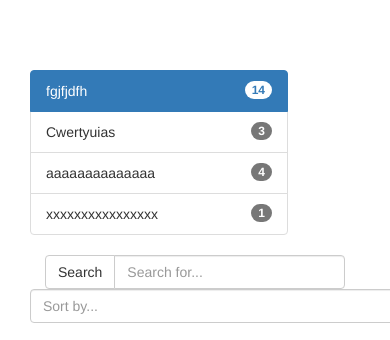
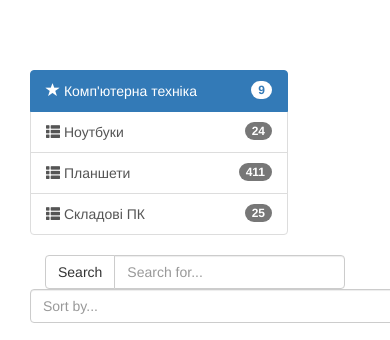
Before and after one commit to OlegNovatskiy/Shop, a Yii app: template views/products/category.php in a window 390 px wide; the page is wider, and only the part inside the window is pictured. Shown: the top 340 px of that part. Run offline with PHP 8.4 and a stand-in for Yii, Linux system fonts and the light colour scheme; the template is opened without the code that fills it, so the values that code supplies are empty; some libraries are stand-ins or nearby versions.

Commit message:
category first commit

```diff
--- a/views/products/category.php
+++ b/views/products/category.php
@@ -40,25 +40,21 @@ $this->params['breadcrumbs'][] = $this->title;
 </style>
 <div class="sizelist">
     <div class="col-sm-4">
-	<ul class="list-group">
-  <li class="list-group-item active">
-    <span class="badge">14</span>
-    fgjfjdfh
-  </li>
-  <li class="list-group-item">
-    <span class="badge">3</span>
-    Cwertyuias
-  </li>
-  <li class="list-group-item">
-    <span class="badge">4</span>
-    aaaaaaaaaaaaaa
-  </li>
-  <li class="list-group-item">
-    <span class="badge">1</span>
-    xxxxxxxxxxxxxxxx
-  </li>
-</ul>
+		<div class="list-group">
+    <a href="#" class="list-group-item active">
+        <span class="glyphicon glyphicon-star"></span> Комп'ютерна техніка <span class="badge">9</span>
+    </a>
+    <a href="#" class="list-group-item">
+        <span class="glyphicon glyphicon-th-list"></span> Ноутбуки <span class="badge">24</span>
+    </a>
+    <a href="#" class="list-group-item">
+        <span class="glyphicon glyphicon-th-list"></span> Планшети <span class="badge">411</span>
+    </a>
+    <a href="#" class="list-group-item">
+        <span class="glyphicon glyphicon-th-list"></span> Складові ПК <span class="badge">25</span>
+    </a>
 </div>
+	</div>
 </div>
 <div class="col-sm-8">
 
@@ -97,19 +93,8 @@ $this->params['breadcrumbs'][] = $this->title;
 			<div class="textbox">
 				<p>Lorem ipsum dolor sit amet, consectetur adipisicing elit, sed do eiusmod</p>
 			</div>
-			<div class="buttons">
-				<p><a href="#" class="btn btn-primary" id="mainbutton" role="button">Button</a> <a href="#" class="btn btn-default" id="secondbutton" role="button">Like!</a><a href="#" class="btn btn-default" id="thirdbutton" role="button">IN</a>
-			</div>
-
-	</div>
-	<div class="col-sm-4">
-
-		<div class="picturebox">
-			<a href="lorem.html"><img src=".."
-  			width="196" height="200" alt="lorem"></a>
-			</div>
-			<div class="textbox">
-				<p>Lorem ipsum dolor sit amet, consectetur adipisicing elit, sed do eiusmod</p>
+			<div class="price">
+				<p>Price</p>
 			</div>
 			<div class="buttons">
 				<p><a href="#" class="btn btn-primary" id="mainbutton" role="button">Button</a> <a href="#" class="btn btn-default" id="secondbutton" role="button">Like!</a><a href="#" class="btn btn-default" id="thirdbutton" role="button">IN</a>
@@ -125,6 +110,26 @@ $this->params['breadcrumbs'][] = $this->title;
 			<div class="textbox">
 				<p>Lorem ipsum dolor sit amet, consectetur adipisicing elit, sed do eiusmod</p>
 			</div>
+			<div class="price">
+				<p>Price</p>
+			</div>
+			<div class="buttons">
+				<p><a href="#" class="btn btn-primary" id="mainbutton" role="button">Button</a> <a href="#" class="btn btn-default" id="secondbutton" role="button">Like!</a><a href="#" class="btn btn-default" id="thirdbutton" role="button">IN</a>
+			</div>
+
+	</div>
+	<div class="col-sm-4">
+
+		<div class="picturebox">
+			<a href="lorem.html"><img src=".."
+  			width="196" height="200" alt="lorem"></a>
+			</div>
+			<div class="textbox">
+				<p>Lorem ipsum dolor sit amet, consectetur adipisicing elit, sed do eiusmod</p>
+			</div>
+			<div class="price">
+				<p>Price</p>
+			</div>
 			<div class="buttons">
 				<p><a href="#" class="btn btn-primary" id="mainbutton" role="button">Button</a> <a href="#" class="btn btn-default" id="secondbutton" role="button">Like!</a><a href="#" class="btn btn-default" id="thirdbutton" role="button">IN</a>
 			</div>
@@ -138,6 +143,9 @@ $this->params['breadcrumbs'][] = $this->title;
 			</div>
 			<div class="textbox">
 				<p>Lorem ipsum dolor sit amet, consectetur adipisicing elit, sed do eiusmod</p>
+			</div>
+			<div class="price">
+				<p>Price</p>
 			</div>
 			<div class="buttons">
 				<p><a href="#" class="btn btn-primary" id="mainbutton" role="button">Button</a> <a href="#" class="btn btn-default" id="secondbutton" role="button">Like!</a><a href="#" class="btn btn-default" id="thirdbutton" role="button">IN</a>
@@ -153,6 +161,9 @@ $this->params['breadcrumbs'][] = $this->title;
 			<div class="textbox">
 				<p>Lorem ipsum dolor sit amet, consectetur adipisicing elit, sed do eiusmod</p>
 			</div>
+			<div class="price">
+				<p>Price</p>
+			</div>
 			<div class="buttons">
 				<p><a href="#" class="btn btn-primary" id="mainbutton" role="button">Button</a> <a href="#" class="btn btn-default" id="secondbutton" role="button">Like!</a><a href="#" class="btn btn-default" id="thirdbutton" role="button">IN</a>
 
@@ -167,6 +178,9 @@ $this->params['breadcrumbs'][] = $this->title;
 			<div class="textbox">
 				<p>Lorem ipsum dolor sit amet, consectetur adipisicing elit, sed do eiusmod</p>
 			</div>
+			<div class="price">
+				<p>Price</p>
+			</div>
 			<div class="buttons">
 				<p><a href="#" class="btn btn-primary" id="mainbutton" role="button">Button</a> <a href="#" class="btn btn-default" id="secondbutton" role="button">Like!</a><a href="#" class="btn btn-default" id="thirdbutton" role="button">IN</a>
 			</div>
```
